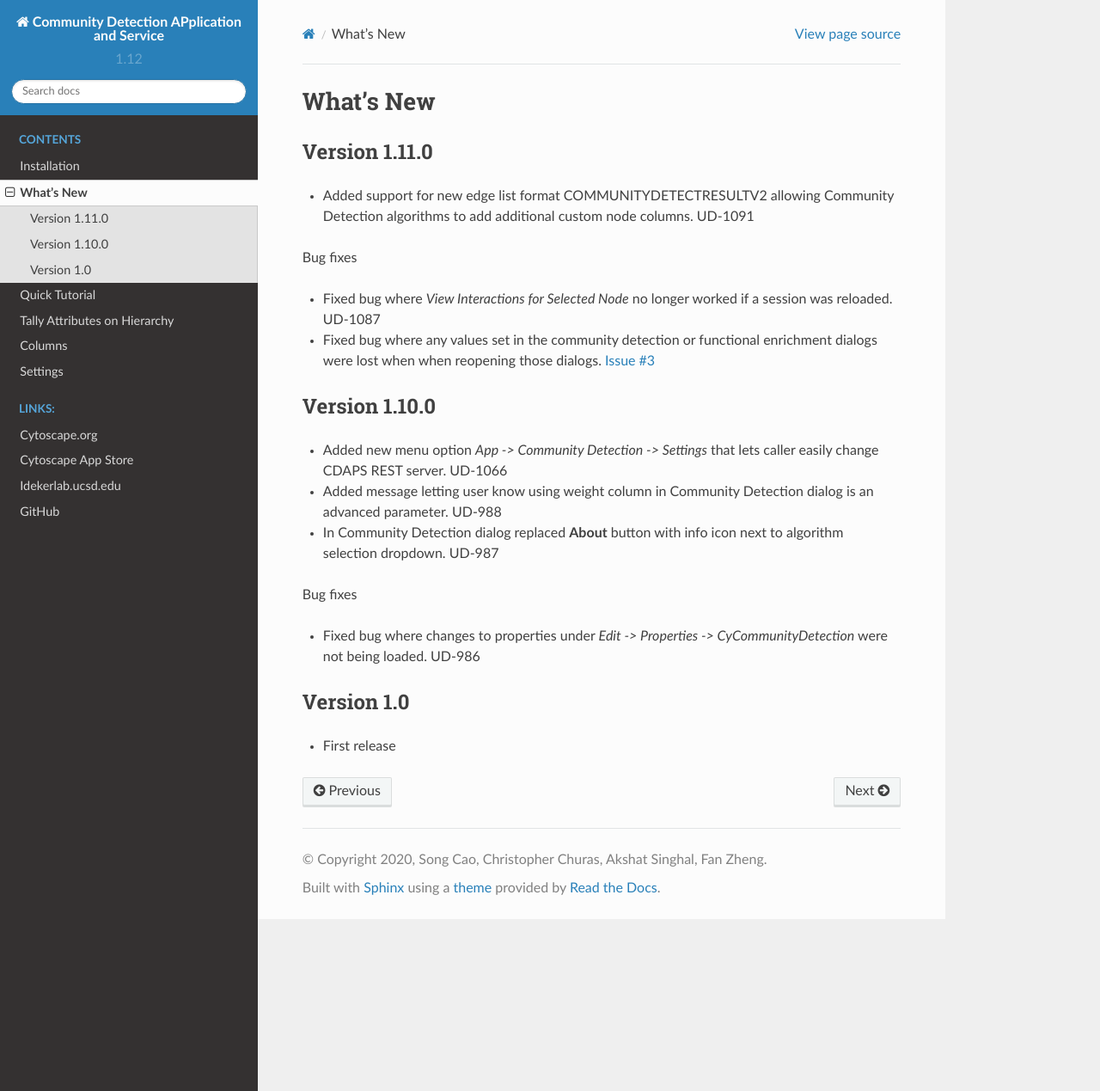
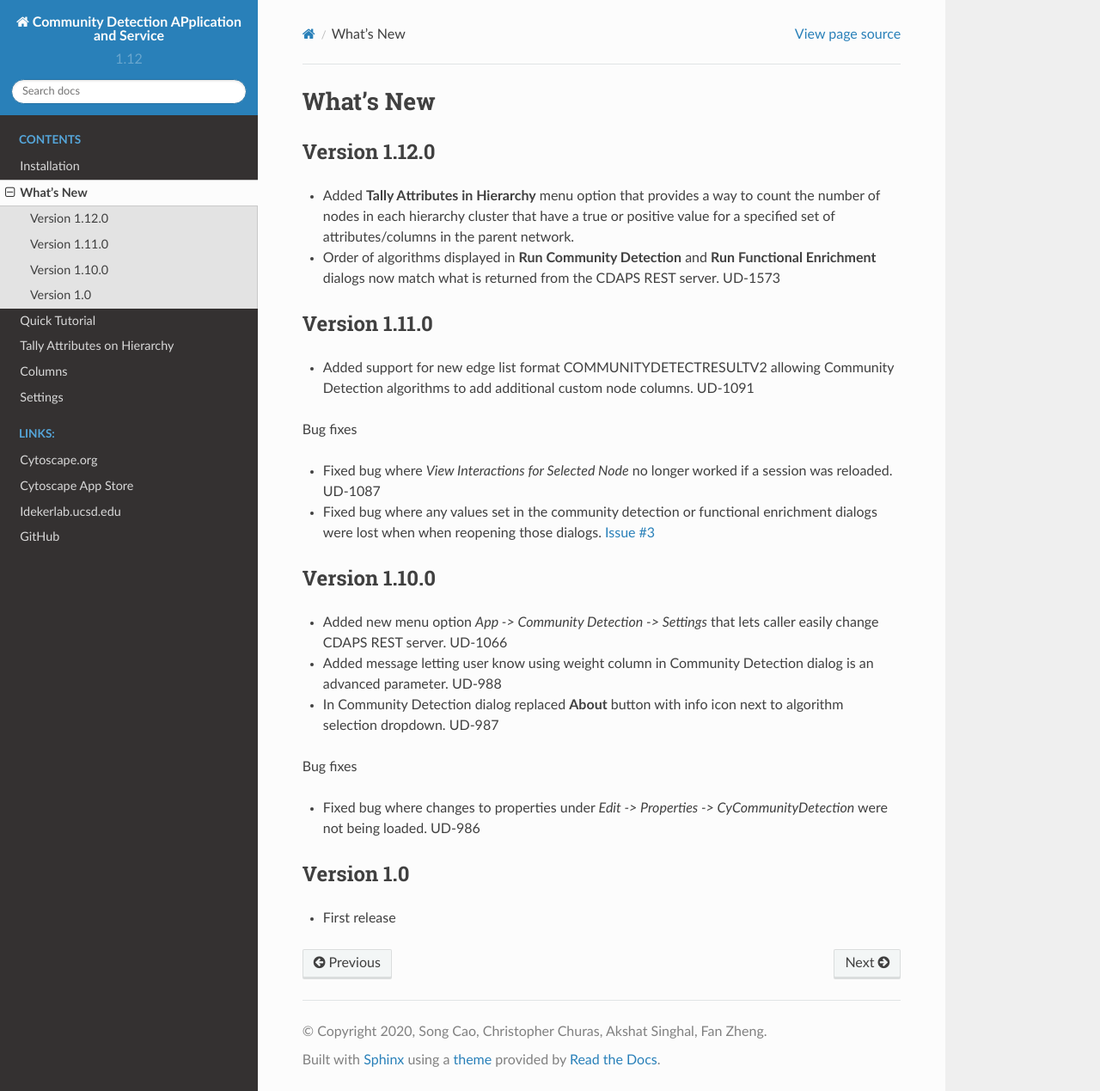
Before and after one commit to cytoscape/cy-community-detection, a Sphinx documentation site: the page built from docs/WhatsNew.rst, in a window 1280 px wide and 1269 px high. Shown: the whole window at 86% size. Built offline with Sphinx 7.4.7 and the Read the Docs theme 2.0.0, drawn with Linux system fonts in a browser that asks for light colours.

Commit message:
added 1.12.0 release notes

```diff
--- a/docs/WhatsNew.rst
+++ b/docs/WhatsNew.rst
@@ -1,5 +1,18 @@
+.. _whats-new:
+
+
 What's New
 ==========
+
+Version 1.12.0
+---------------------------
+
+* Added **Tally Attributes in Hierarchy** menu option that provides a way to count
+  the number of nodes in each hierarchy cluster that have a true or
+  positive value for a specified set of attributes/columns in the parent network.
+
+* Order of algorithms displayed in **Run Community Detection** and **Run Functional Enrichment**
+  dialogs now match what is returned from the CDAPS REST server. UD-1573
 
 Version 1.11.0
 ---------------------------
```
